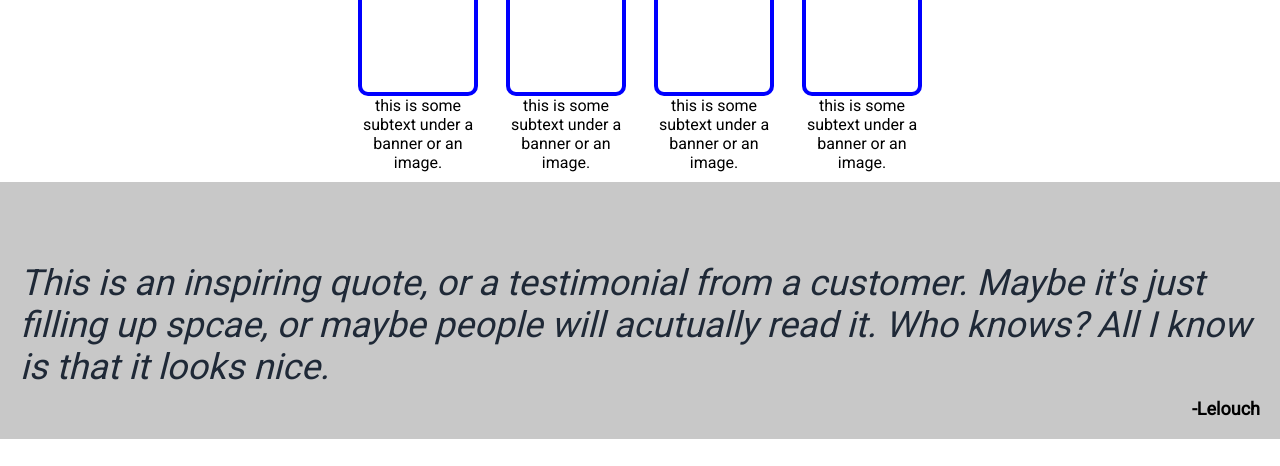
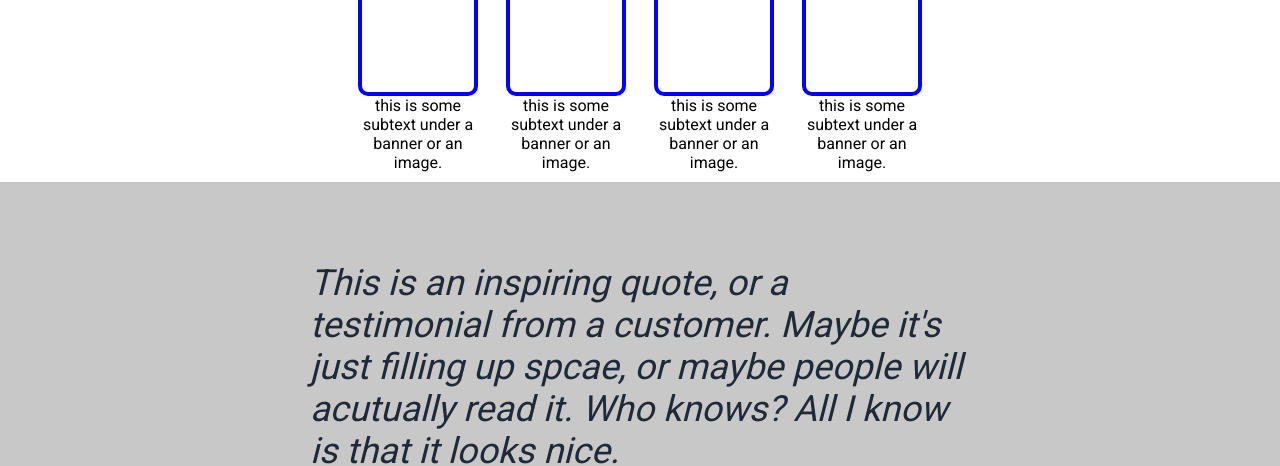
Before and after one commit to Sarvang-Yadava/landing-page, a plain HTML site: page index.html in a window 1280 px wide. Shown: the part 490-956 px from the top of the page. Drawn offline with Linux system fonts and the light colour scheme.

Commit message:
Update styles.css

```diff
--- a/styles/styles.css
+++ b/styles/styles.css
@@ -123,7 +123,7 @@ header{
     gap:10px;
     margin:auto;
     padding:80px 20px 20px 20px;
-    width:800px;
+    max-width:700px;
     width: 100%;
     box-sizing: border-box;
 }
```
